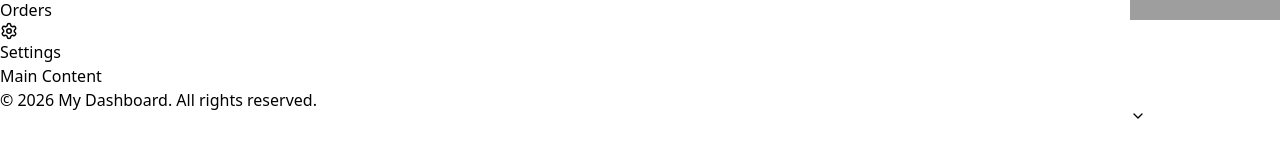
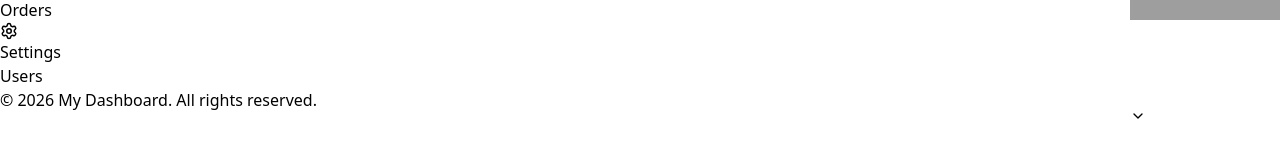
Before and after one commit to HungNV060895/react-dashboard, a React (Vite) app: page /users in a window 1280 px wide. Shown: the part 194-348 px from the top of the page. Built offline with nearby package versions, Linux system fonts and the light colour scheme; grey boxes are pictures that could not be loaded.

Commit message:
create router

```diff
--- a/src/App.tsx
+++ b/src/App.tsx
@@ -1,5 +1,5 @@
 
-import { Outlet, BrowserRouter  } from 'react-router-dom'
+import { Outlet } from 'react-router-dom'
 import Header from '@components/layouts/Header'
 import Footer from '@components/layouts/Footer'
 import Sidebar from '@components/layouts/Sidebar'
@@ -11,7 +11,7 @@ function App() {
 			<div className='flex'>
 				<Sidebar />
 				<main className='flex-1 p-6 bg-slate-100'>
-					Main Content
+					<Outlet />
 				</main>
 			</div>
 			<Footer />
--- a/src/main.tsx
+++ b/src/main.tsx
@@ -1,13 +1,13 @@
 import React from 'react'
 import ReactDOM from 'react-dom/client'
 import { BrowserRouter } from 'react-router-dom'
-import App from './App.tsx'
+import Router from './router'
 import './assets/scss/styles.scss';
 
 ReactDOM.createRoot(document.getElementById('root')!).render(
   <React.StrictMode>
     <BrowserRouter>
-      <App />
+      <Router />
     </BrowserRouter>
   </React.StrictMode>,
 )
--- /dev/null
+++ b/src/pages/Dashboard.tsx
@@ -0,0 +1,11 @@
+
+
+const Dashboard = () => {
+    return (
+        <>
+            <h1>Dashboard</h1>
+        </>
+    )
+}
+
+export default Dashboard;
--- /dev/null
+++ b/src/pages/Orders.tsx
@@ -0,0 +1,11 @@
+
+
+const Orders = () => {
+    return (
+        <>
+            <h1>Orders</h1>
+        </>
+    )
+}
+
+export default Orders;
--- /dev/null
+++ b/src/pages/Products.tsx
@@ -0,0 +1,11 @@
+
+
+const Products = () => {
+    return (
+        <>
+            <h1>Products</h1>
+        </>
+    )
+}
+
+export default Products;
--- /dev/null
+++ b/src/pages/Settings.tsx
@@ -0,0 +1,11 @@
+
+
+const Settings = () => {
+    return (
+        <>
+            <h1>Settings</h1>
+        </>
+    )
+}
+
+export default Settings;
--- /dev/null
+++ b/src/pages/Users.tsx
@@ -0,0 +1,11 @@
+
+
+const Users = () => {
+    return (
+        <>
+            <h1>Users</h1>
+        </>
+    )
+}
+
+export default Users;
--- /dev/null
+++ b/src/router/index.tsx
@@ -0,0 +1,8 @@
+import { useRoutes } from 'react-router-dom'
+import { routes } from './routes'
+
+export const Router = () => {
+  return useRoutes(routes)
+}
+
+export default Router
--- /dev/null
+++ b/src/router/routes.tsx
@@ -0,0 +1,36 @@
+import { RouteObject } from 'react-router-dom'
+import App from '@/App'
+import Dashboard from '@/pages/Dashboard'
+import Orders from '@/pages/Orders'
+import Products from '@/pages/Products'
+import Users from '@/pages/Users'
+import Settings from '@/pages/Settings'
+
+export const routes: RouteObject[] = [
+  {
+    path: '/',
+    element: <App />,
+    children: [
+      {
+        path: '/',
+        element: <Dashboard />,
+      },
+      {
+        path: '/orders',
+        element: <Orders />,
+      },
+      {
+        path: '/products',
+        element: <Products />,
+      },
+      {
+        path: '/users',
+        element: <Users />,
+      },
+      {
+        path: '/settings',
+        element: <Settings />,
+      },
+    ],
+  },
+]
--- a/tsconfig.app.json
+++ b/tsconfig.app.json
@@ -14,6 +14,7 @@
     "noEmit": true,
     "jsx": "react-jsx",
     "allowJs": true,
+    "forceConsistentCasingInFileNames": false,
     /* Linting */
     "strict": true,
     "noUnusedLocals": true,
```
